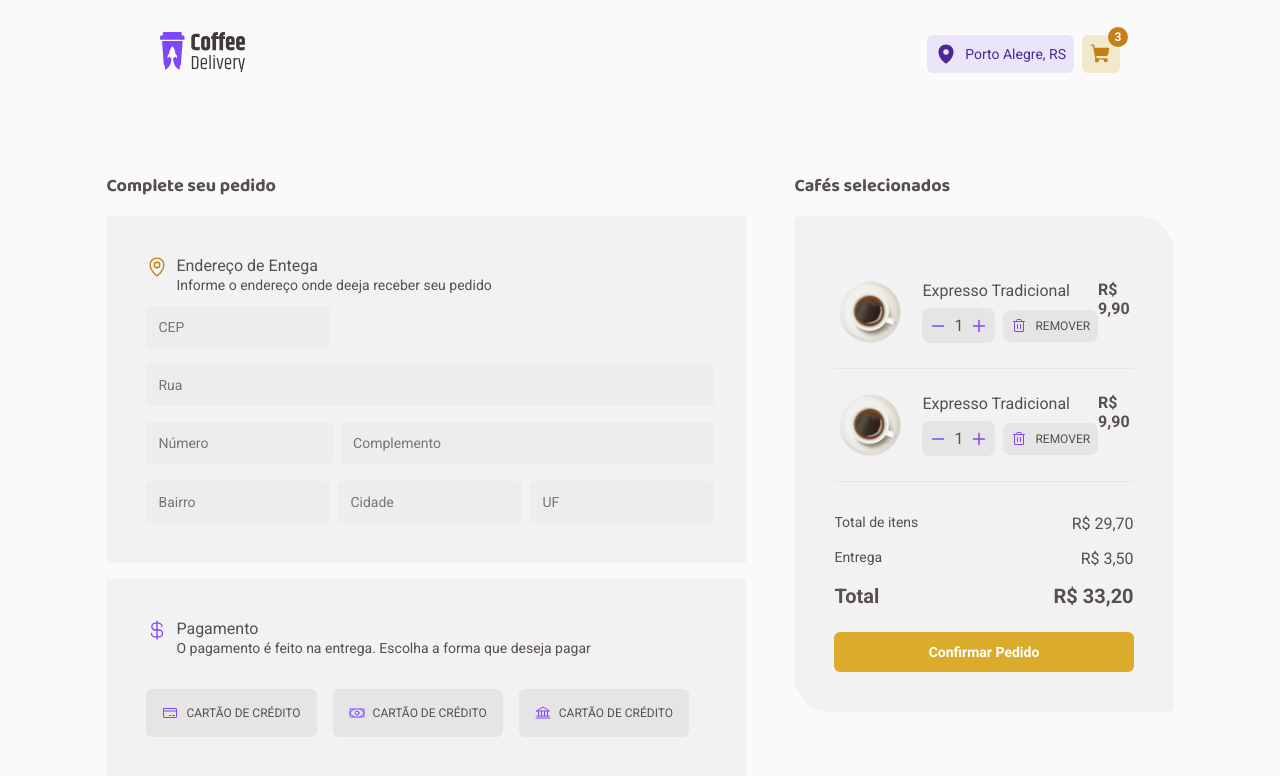
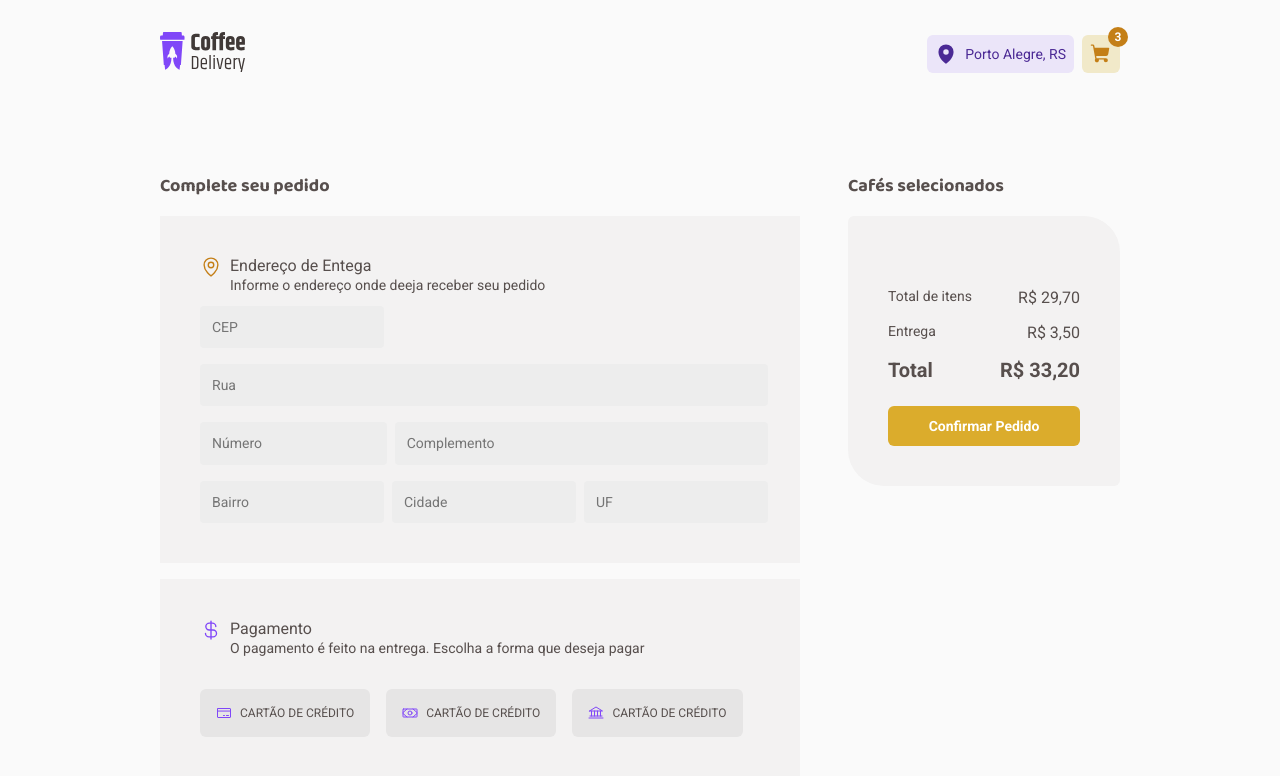
Before and after one commit to yaandn/rocketseat, a React (Vite) app in the folder curso-react/challenges/coffee-delivery/: page /confirmOrder in a window 1280 px wide. Shown: the top 776 px of the page. Built offline with nearby package versions, Linux system fonts and the light colour scheme.

Commit message:
feat: init orderContext

```diff
--- a/curso-react/challenges/coffee-delivery/src/App.tsx
+++ b/curso-react/challenges/coffee-delivery/src/App.tsx
@@ -3,12 +3,15 @@ import { defaultTheme } from "./styles/themes/default";
 import { GlobalStyles } from "./styles/global";
 import { Router } from "./router/router";
 import { BrowserRouter } from "react-router-dom";
+import { OrderContextProvider } from "./context/orderContext";
 
 export function App() {
   return (
     <ThemeProvider theme={defaultTheme}>
       <BrowserRouter>
-        <Router />
+        <OrderContextProvider>
+          <Router />
+        </OrderContextProvider>
         <GlobalStyles />
       </BrowserRouter>
     </ThemeProvider>
--- /dev/null
+++ b/curso-react/challenges/coffee-delivery/src/context/orderContext.tsx
@@ -0,0 +1,89 @@
+import { createContext, ReactNode, useEffect, useState } from "react";
+import { CoffeeType } from "../data/coffeeData";
+
+export interface ItemType {
+  item: CoffeeType;
+  quantity: number;
+}
+
+export interface LocationType {
+  cep: number;
+  road: string;
+  city: string;
+  numberLocation: number;
+  neighboard: string;
+  State: string;
+  complement?: string;
+}
+
+export interface OrderType {
+  cart: ItemType[];
+  locationOrder: LocationType;
+  payamentType: "CREDIT_CARD" | "DEBIT_CARD" | "CASH";
+}
+
+interface OrderContextProps {
+  cart: ItemType[];
+  addItemCart: (item: ItemType) => void;
+  incrementItemCount: (id: string) => void;
+  decrementItemCount: (id: string) => void;
+}
+
+interface OrderContextProviderProps {
+  children: ReactNode;
+}
+
+export const OrderContext = createContext({} as OrderContextProps);
+
+export function OrderContextProvider({ children }: OrderContextProviderProps) {
+  const [cart, setCart] = useState<ItemType[]>([]);
+
+  function addItemCart(item: ItemType) {
+    const cartJSON = JSON.stringify(cart);
+    localStorage.setItem("@coffee-delivery: cart-v1.0", cartJSON);
+  }
+
+  function getItemsStorage() {
+    const cartJSON = localStorage.getItem("@coffee-delivery: cart-v1.0");
+    if (cartJSON) {
+      const cartFormated = JSON.parse(cartJSON);
+      setCart(cartFormated);
+    }
+  }
+
+  useEffect(() => {
+    getItemsStorage();
+  }, []);
+
+  function incrementItemCount(id: string) {
+    const updatedCart = cart.map(({ item, quantity }) => {
+      if (item.id === id) {
+        return { item, quantity: quantity + 1 };
+      }
+
+      return { item, quantity };
+    });
+
+    setCart(updatedCart);
+  }
+
+  function decrementItemCount(id: string) {
+    const updatedCart = cart.map(({ item, quantity }) => {
+      if (item.id === id) {
+        return { item, quantity: quantity - 1 };
+      }
+
+      return { item, quantity };
+    });
+
+    setCart(updatedCart);
+  }
+
+  return (
+    <OrderContext.Provider
+      value={{ cart, addItemCart, incrementItemCount, decrementItemCount }}
+    >
+      {children}
+    </OrderContext.Provider>
+  );
+}
--- a/curso-react/challenges/coffee-delivery/src/data/coffeeData/index.ts
+++ b/curso-react/challenges/coffee-delivery/src/data/coffeeData/index.ts
@@ -13,7 +13,7 @@ import latte from "../../assets/latte.svg";
 import macchiato from "../../assets/macchiato.svg";
 import mochaccino from "../../assets/mochaccino.svg";
 
-interface Coffee {
+export interface CoffeeType {
   id: string;
   name: string;
   type: string[];
@@ -22,7 +22,7 @@ interface Coffee {
   price: number;
 }
 
-export const coffeData: Coffee[] = [
+export const coffeData: CoffeeType[] = [
   {
     id: "1",
     name: "Expresso Tradicional",
--- a/curso-react/challenges/coffee-delivery/src/pages/ConfirmOrder/index.tsx
+++ b/curso-react/challenges/coffee-delivery/src/pages/ConfirmOrder/index.tsx
@@ -17,9 +17,21 @@ import {
   SelectedCoffeesCotainer,
 } from "./styles";
 
-import arabe from "../../assets/arabe.svg";
+import { useContext } from "react";
+import { OrderContext } from "../../context/orderContext";
 
 export function ConfirmOrder() {
+  const { cart, decrementItemCount, incrementItemCount } =
+    useContext(OrderContext);
+
+  function handleincrementItemCount(id: string) {
+    incrementItemCount(id);
+  }
+
+  function handledecrementItemCount(id: string) {
+    decrementItemCount(id);
+  }
+
   return (
     <ConfirmOrderContainer>
       <CompleteOrderContainer>
@@ -94,20 +106,26 @@ export function ConfirmOrder() {
         <h3>Cafés selecionados</h3>
         <div className="selectedCoffeeContent">
           <div className="selectedListCoffee">
-            <div className="selectedCoffeeItem">
+            {cart.map(({ item, quantity }) => {
+              return (
+                <div className="selectedCoffeeItem" key={item.id}>
                   <div className="imgAndButtons">
-                <img src={arabe} />
+                    <img src={item.img} />
                     <div className="textAndButtons">
-                  <span>Expresso Tradicional</span>
+                      <span>{item.name}</span>
                       <div className="buttons">
                         <div className="counter">
-                      <div>
+                          <button
+                            onClick={() => handledecrementItemCount(item.id)}
+                          >
                             <Minus weight="bold" />
-                      </div>
-                      <span>1</span>
-                      <div>
+                          </button>
+                          <span>{quantity}</span>
+                          <button
+                            onClick={() => handleincrementItemCount(item.id)}
+                          >
                             <Plus weight="bold" />
-                      </div>
+                          </button>
                         </div>
                         <button className="remove">
                           <div>
@@ -119,37 +137,11 @@ export function ConfirmOrder() {
                     </div>
                   </div>
                   <div className="priceContent">
-                <span>R$ 9,90</span>
+                    <span>{item.price}</span>
                   </div>
                 </div>
-            <div className="selectedCoffeeItem">
-              <div className="imgAndButtons">
-                <img src={arabe} />
-                <div className="textAndButtons">
-                  <span>Expresso Tradicional</span>
-                  <div className="buttons">
-                    <div className="counter">
-                      <div>
-                        <Minus weight="bold" />
-                      </div>
-                      <span>1</span>
-                      <div>
-                        <Plus weight="bold" />
-                      </div>
-                    </div>
-                    <button className="remove">
-                      <div>
-                        <Trash size={16} />
-                      </div>
-                      Remover
-                    </button>
-                  </div>
-                </div>
-              </div>
-              <div className="priceContent">
-                <span>R$ 9,90</span>
-              </div>
-            </div>
+              );
+            })}
           </div>
 
           <footer>
--- a/curso-react/challenges/coffee-delivery/src/pages/ConfirmOrder/styles.ts
+++ b/curso-react/challenges/coffee-delivery/src/pages/ConfirmOrder/styles.ts
@@ -182,11 +182,17 @@ export const SelectedCoffeesCotainer = styled.div`
           gap: 0.5rem;
           border-radius: 8px;
 
-          div {
+          button {
             color: ${(props) => props.theme["purple"]};
             cursor: pointer;
             flex: 1;
             display: flex;
+            border: none;
+
+            :focus {
+              box-shadow: none;
+              outline: 0;
+            }
 
             &:hover {
               color: ${(props) => props.theme["purple-dark "]};
--- a/curso-react/challenges/coffee-delivery/src/pages/Home/components/Coffee/styles.ts
+++ b/curso-react/challenges/coffee-delivery/src/pages/Home/components/Coffee/styles.ts
@@ -96,12 +96,20 @@ export const AddAndRemoveCartArea = styled.div`
   justify-content: center;
   padding: 0.5rem;
   gap: 0.5rem;
+  border-radius: 4px;
 
-  div {
-    color: ${(props) => props.theme["purple-dark"]};
+  button {
+    color: ${(props) => props.theme["purple"]};
     cursor: pointer;
     flex: 1;
     display: flex;
+    border: none;
+    background-color: transparent;
+
+    &:focus {
+      outline: 0;
+      box-shadow: none;
+    }
 
     &:hover {
       color: ${(props) => props.theme["purple"]};
@@ -113,8 +121,9 @@ export const AddAndRemoveCartArea = styled.div`
   }
 `;
 
-export const ButtonOpenCart = styled.div`
-  a {
+export const ButtonAddCart = styled.button`
+  border: none;
+  div {
     padding: 0.5rem;
     background: ${(props) => props.theme["purple-dark"]};
     color: ${(props) => props.theme["base-card"]};
--- a/curso-react/challenges/coffee-delivery/src/pages/Home/components/CoffeeList/index.tsx
+++ b/curso-react/challenges/coffee-delivery/src/pages/Home/components/CoffeeList/index.tsx
@@ -10,6 +10,7 @@ export function CoffeeList() {
         {coffeData.map((coffee) => {
           return (
             <Coffee
+              id={coffee.id}
               key={coffee.id}
               img={coffee.img}
               description={coffee.description}
--- a/curso-react/challenges/coffee-delivery/src/pages/Home/components/Intro/index.tsx
+++ b/curso-react/challenges/coffee-delivery/src/pages/Home/components/Intro/index.tsx
@@ -44,8 +44,8 @@ export function Intro() {
         <div className="highlights">
           {highlights.map((item) => {
             return (
-              <div className="highlight-item">
-                <Icon bgColor={item.bgColor}>{item.icon}</Icon>
+              <div className="highlight-item" key={item.bgColor}>
+                <Icon bgcolor={item.bgColor}>{item.icon}</Icon>
                 <span>{item.description}</span>
               </div>
             );
--- a/curso-react/challenges/coffee-delivery/src/pages/Home/components/Intro/styles.ts
+++ b/curso-react/challenges/coffee-delivery/src/pages/Home/components/Intro/styles.ts
@@ -69,11 +69,11 @@ const bgColorIcon = {
 } as const;
 
 interface IconProps {
-  bgColor: keyof typeof bgColorIcon;
+  bgcolor: keyof typeof bgColorIcon;
 }
 
 export const Icon = styled.div<IconProps>`
-  background-color: ${(props) => props.theme[bgColorIcon[props.bgColor]]};
+  background-color: ${(props) => props.theme[bgColorIcon[props.bgcolor]]};
   display: flex;
   align-items: center;
   justify-content: center;
```
Also changed, not shown: curso-react/challenges/coffee-delivery/src/pages/Home/components/Coffee/index.tsx (+48 -15 lines). Lines whose indentation alone changed are shown as unchanged.
